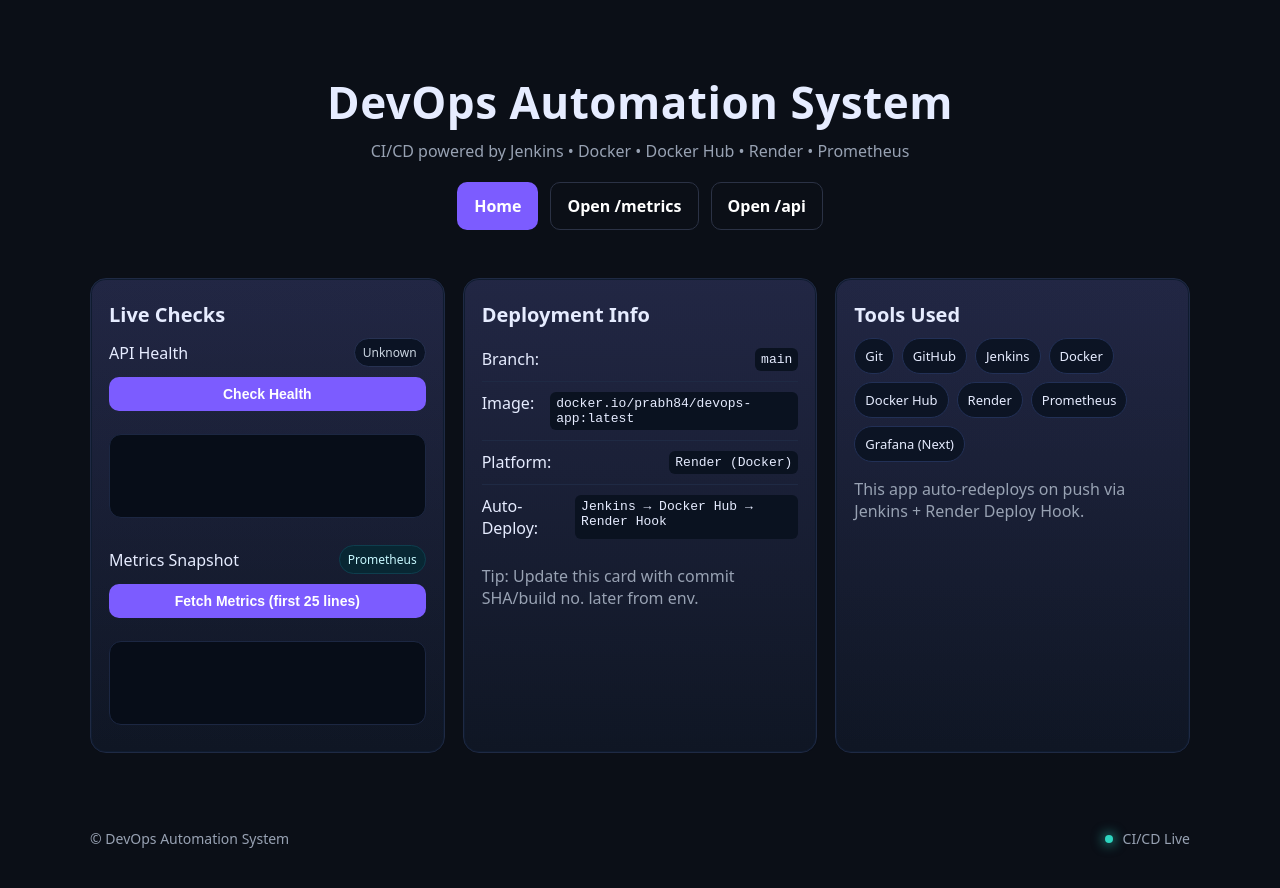
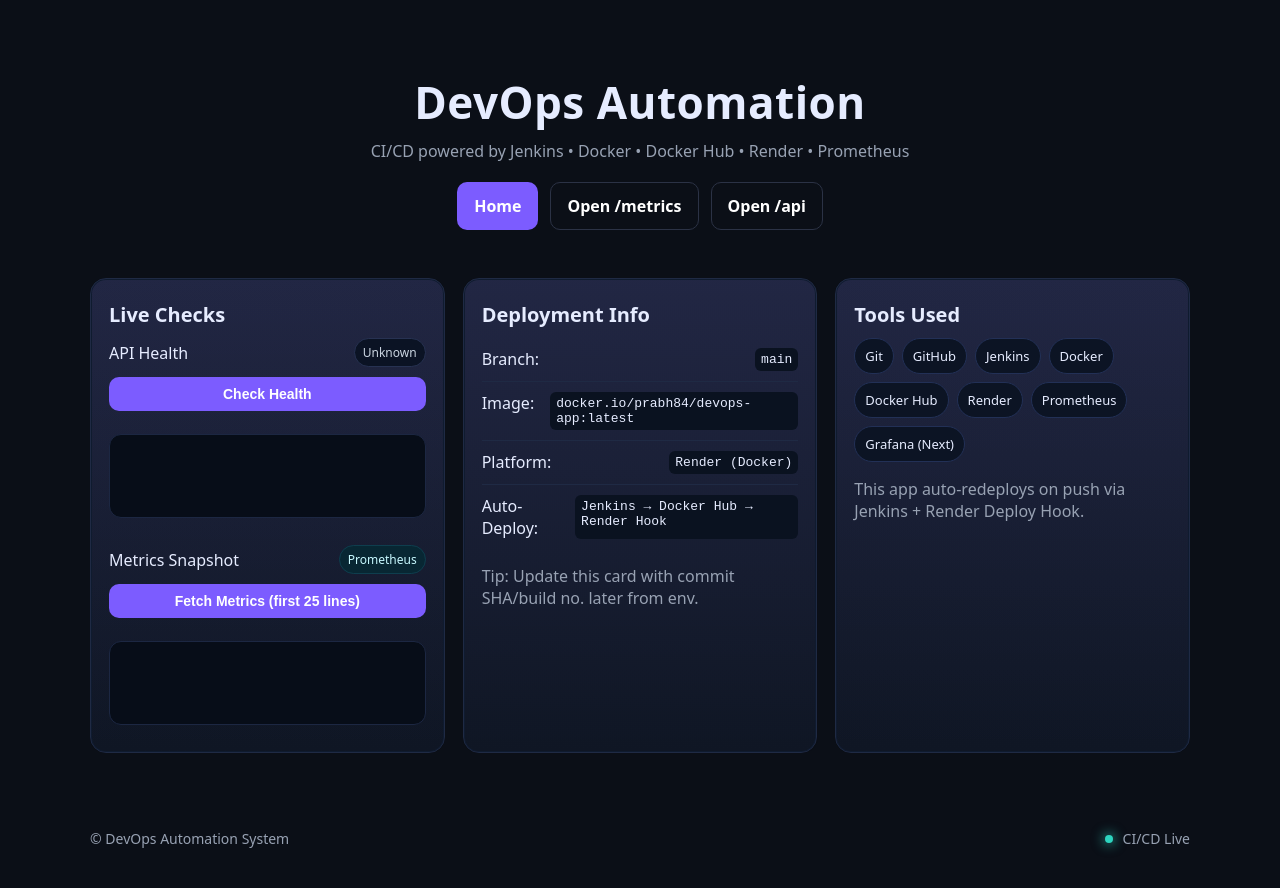
Before and after one commit to Prabh-84/devops-app, a website: page public/index.html in a window 1280 px wide. Drawn offline with Linux system fonts and the light colour scheme.

Commit message:
Updated HTML UI for final demo

```diff
--- a/public/index.html
+++ b/public/index.html
@@ -10,7 +10,7 @@
   <div class="bg-grid"></div>
 
   <header class="container hero">
-    <h1>DevOps Automation System</h1>
+    <h1>DevOps Automation </h1>
     <p class="subtitle">CI/CD powered by Jenkins • Docker • Docker Hub • Render • Prometheus</p>
     <div class="cta-row">
       <a class="btn primary" href="/">Home</a>
```
